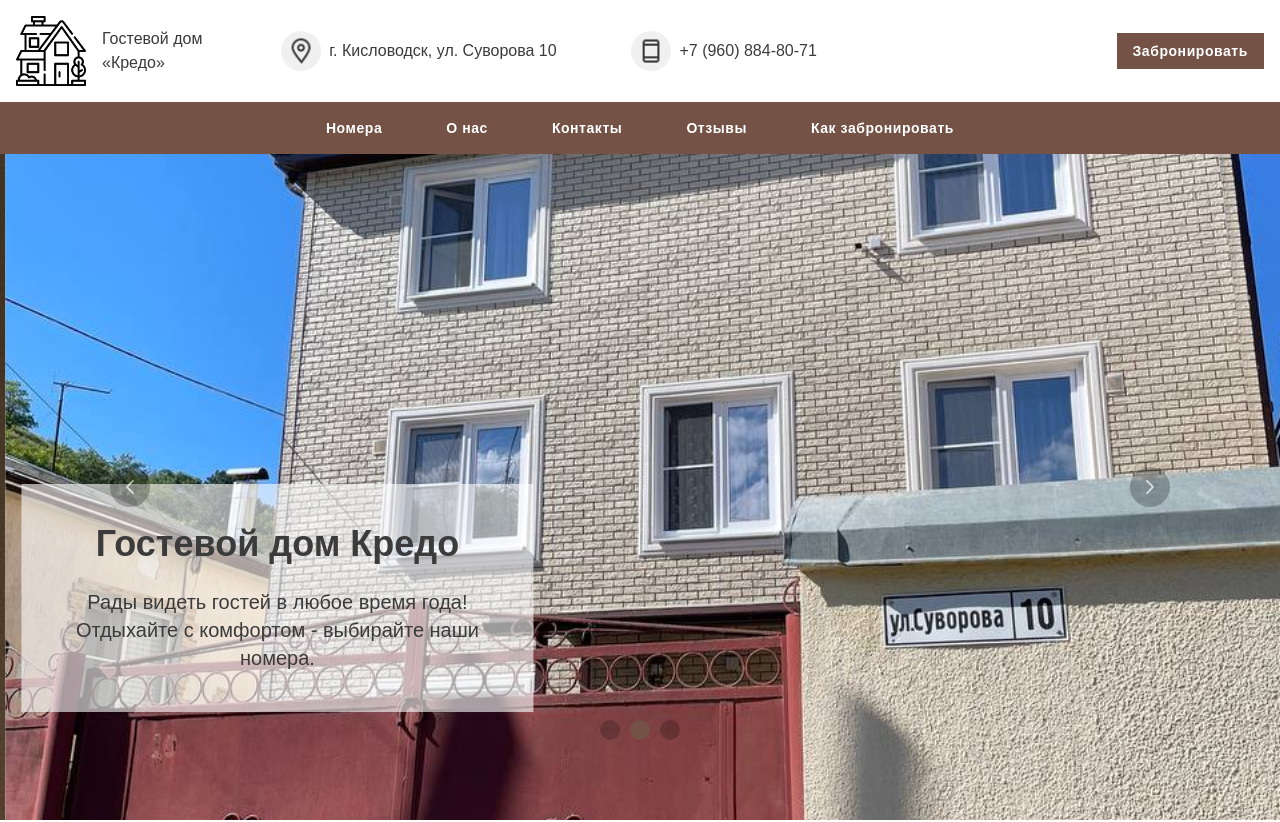
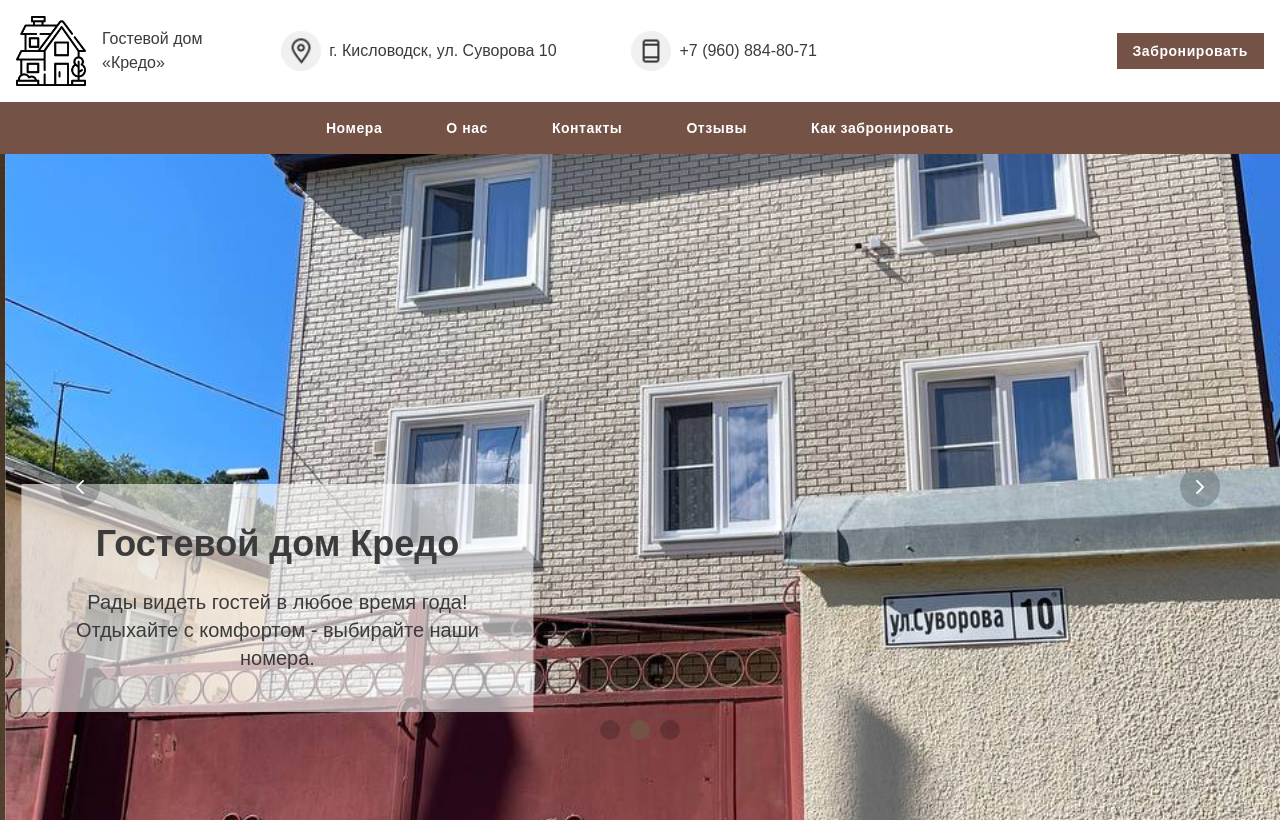
Before and after one commit to Salyens/Next-test-timeweb, a Next.js app: page / in a window 1280 px wide. Shown: the top 822 px of the page. Built offline with nearby package versions, Linux system fonts and the light colour scheme.

Commit message:
Refactor EmblaCarousel arrow buttons with improved type definitions and props spreading

```diff
--- a/src/components/EmblaCarousel/EmblaCarouselArrowButtons/EmblaCarouselArrowButtons.tsx
+++ b/src/components/EmblaCarousel/EmblaCarouselArrowButtons/EmblaCarouselArrowButtons.tsx
@@ -46,12 +46,18 @@ export const usePrevNextButtons = (
   };
 };
 
-interface ButtonProps {
+export const PrevButton = (props: {
   onClick: () => void;
-}
+}) => {
+  const { onClick, ...restProps } = props;
 
-const PrevButton: React.FC<ButtonProps> = ({ onClick }) => (
-  <button className="embla__prev" onClick={onClick}>
+  return (
+    <button
+      className="embla__button embla__button--prev"
+      type="button"
+      onClick={onClick}
+      {...restProps}
+    >
       <svg
         className="embla__button__svg"
         viewBox="0 0 532 532"
@@ -63,9 +69,20 @@ const PrevButton: React.FC<ButtonProps> = ({ onClick }) => (
       </svg>
     </button>
   );
+};
 
-const NextButton: React.FC<ButtonProps> = ({ onClick }) => (
-  <button className="embla__next" onClick={onClick}>
+export const NextButton = (props: {
+  onClick: () => void;
+}) => {
+  const { onClick, ...restProps } = props;
+
+  return (
+    <button
+      className="embla__button embla__button--next"
+      type="button"
+      onClick={onClick}
+      {...restProps}
+    >
       <svg
         className="embla__button__svg"
         viewBox="0 0 532 532"
@@ -77,5 +94,4 @@ const NextButton: React.FC<ButtonProps> = ({ onClick }) => (
       </svg>
     </button>
   );
-
-export { PrevButton, NextButton };
+};
```
Lines whose indentation alone changed are shown as unchanged.
